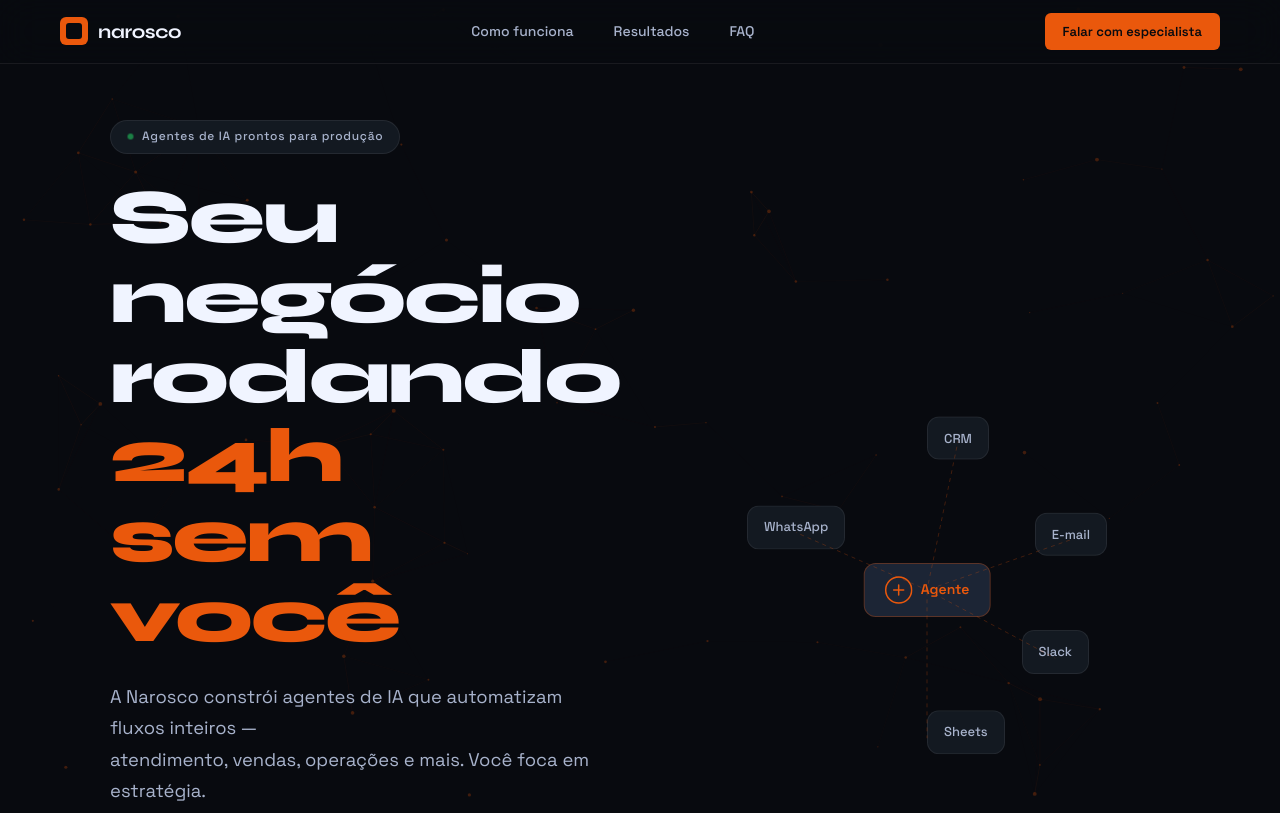
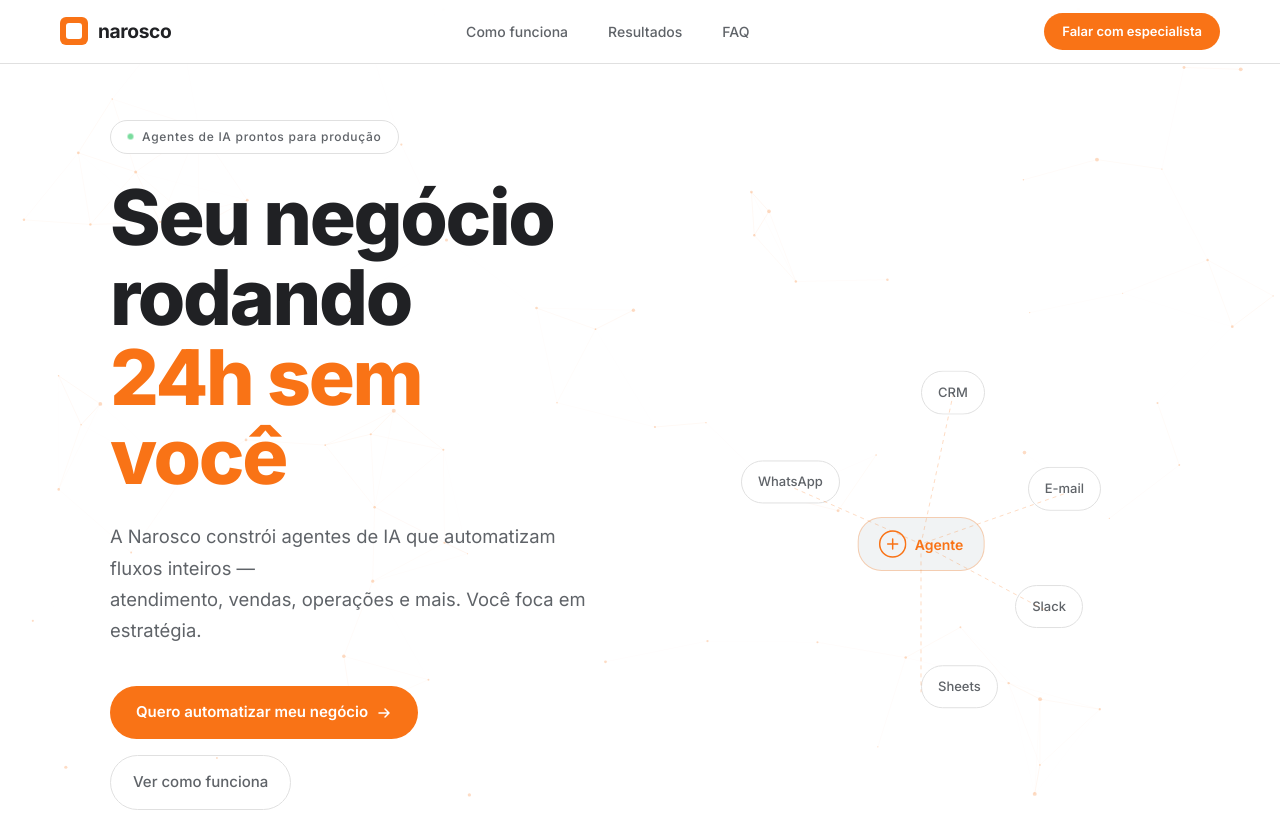
Before and after one commit to JhonatanF/narosco-site, a plain HTML site: page index.html in a window 1280 px wide. Shown: the top 813 px of the page. Drawn offline with Linux system fonts and the light colour scheme.

Commit message:
add new version of site, with clean designer

```diff
--- a/index.html
+++ b/index.html
@@ -63,7 +63,7 @@
   <link rel="preconnect" href="https://fonts.googleapis.com" />
   <link rel="preconnect" href="https://fonts.gstatic.com" crossorigin />
   <link
-    href="https://fonts.googleapis.com/css2?family=Space+Grotesk:wght@300;400;500;600;700&family=Syne:wght@700;800&display=swap"
+    href="https://fonts.googleapis.com/css2?family=Inter:wght@300;400;500;600;700;800&display=swap"
     rel="stylesheet" />
   <link rel="stylesheet" href="style.css" />
 </head>
--- a/script.js
+++ b/script.js
@@ -49,7 +49,7 @@
 
       ctx.beginPath();
       ctx.arc(d.x, d.y, d.r, 0, Math.PI * 2);
-      ctx.fillStyle = 'rgba(234, 88, 12, 0.25)';
+      ctx.fillStyle = 'rgba(249, 115, 22, 0.25)';
       ctx.fill();
     });
 
@@ -64,7 +64,7 @@
           ctx.beginPath();
           ctx.moveTo(dots[i].x, dots[i].y);
           ctx.lineTo(dots[j].x, dots[j].y);
-          ctx.strokeStyle = `rgba(234, 88, 12, ${alpha})`;
+          ctx.strokeStyle = `rgba(249, 115, 22, ${alpha})`;
           ctx.lineWidth = 0.6;
           ctx.stroke();
         }
@@ -79,7 +79,7 @@
         ctx.beginPath();
         ctx.moveTo(dots[i].x, dots[i].y);
         ctx.lineTo(MOUSE.x, MOUSE.y);
-        ctx.strokeStyle = `rgba(234, 88, 12, ${alpha})`;
+        ctx.strokeStyle = `rgba(249, 115, 22, ${alpha})`;
         ctx.lineWidth = 0.8;
         ctx.stroke();
       }
@@ -120,7 +120,7 @@
       html += `
         <line
           x1="${cx}" y1="${cy}" x2="${nx}" y2="${ny}"
-          stroke="rgba(234,88,12,0.25)" stroke-width="1"
+          stroke="rgba(249,115,22,0.25)" stroke-width="1"
           stroke-dasharray="4 4"
           style="animation: dash-anim 2s linear ${delay}s infinite"
         />`;
--- a/style.css
+++ b/style.css
@@ -6,27 +6,27 @@
 
 /* ── DESIGN TOKENS ── */
 :root {
-  --bg-0: #080a0f;
-  --bg-1: #0d1117;
-  --bg-2: #131921;
-  --bg-3: #1c2535;
+  --bg-0: #ffffff;
+  --bg-1: #f8f9fa;
+  --bg-2: #ffffff;
+  --bg-3: #f1f3f4;
 
-  --accent: #ea580c;
-  --accent-dim: rgba(234, 88, 12, 0.15);
-  --accent-glow: rgba(234, 88, 12, 0.06);
+  --accent: #f97316;
+  --accent-dim: rgba(249, 115, 22, 0.1);
+  --accent-glow: rgba(249, 115, 22, 0.05);
 
-  --text-0: #f0f4ff;
-  --text-1: #a8b3cc;
-  --text-2: #5c6b84;
+  --text-0: #202124;
+  --text-1: #5f6368;
+  --text-2: #80868b;
 
-  --border: rgba(255, 255, 255, 0.07);
-  --border-accent: rgba(234, 88, 12, 0.3);
+  --border: #e0e0e0;
+  --border-accent: rgba(249, 115, 22, 0.3);
 
-  --font-display: 'Syne', sans-serif;
-  --font-body: 'Space Grotesk', sans-serif;
+  --font-display: 'Inter', sans-serif;
+  --font-body: 'Inter', sans-serif;
 
-  --radius: 6px;
-  --radius-lg: 12px;
+  --radius: 100px;
+  --radius-lg: 24px;
 
   --transition: 240ms cubic-bezier(0.4, 0, 0.2, 1);
   --transition-slow: 600ms cubic-bezier(0.4, 0, 0.2, 1);
@@ -43,7 +43,7 @@
 
 html {
   scroll-behavior: smooth;
-  color-scheme: dark;
+  color-scheme: light;
 }
 
 body {
@@ -139,7 +139,7 @@ button {
   gap: 2rem;
   padding: 0 clamp(20px, 5vw, 60px);
   height: 64px;
-  background: rgba(8, 10, 15, 0.8);
+  background: rgba(255, 255, 255, 0.9);
   backdrop-filter: blur(20px);
   border-bottom: 1px solid var(--border);
   transition: border-color var(--transition);
@@ -318,7 +318,7 @@ button {
 .btn-primary:hover {
   opacity: 0.9;
   transform: translateY(-2px);
-  box-shadow: 0 16px 40px rgba(234, 88, 12, 0.25);
+  box-shadow: 0 16px 40px rgba(249, 115, 22, 0.25);
 }
 
 .btn-ghost {
@@ -541,7 +541,7 @@ button {
   border-radius: var(--radius-lg);
   padding: clamp(3rem, 6vw, 5rem) clamp(2rem, 5vw, 4rem);
   text-align: center;
-  box-shadow: 0 24px 50px rgba(234, 88, 12, 0.15);
+  box-shadow: 0 24px 50px rgba(249, 115, 22, 0.15);
   position: relative;
   overflow: hidden;
 }
@@ -551,10 +551,10 @@ button {
   content: '';
   position: absolute;
   inset: 0;
-  background-image: radial-gradient(rgba(8, 10, 15, 0.15) 1px, transparent 1px);
+  background-image: radial-gradient(rgba(255, 255, 255, 0.25) 1px, transparent 1px);
   background-size: 16px 16px;
   pointer-events: none;
-  opacity: 0.8;
+  opacity: 1;
 }
 
 .manifesto-tag {
@@ -564,7 +564,7 @@ button {
   letter-spacing: 0.12em;
   text-transform: uppercase;
   color: var(--bg-0);
-  border: 1.5px solid rgba(8, 10, 15, 0.25);
+  border: 1.5px solid rgba(255, 255, 255, 0.4);
   border-radius: 100px;
   padding: 6px 16px;
   margin-bottom: 2rem;
@@ -607,7 +607,7 @@ button {
   max-width: 840px;
   margin: 0 auto;
   font-weight: 500;
-  color: rgba(8, 10, 15, 0.85);
+  color: rgba(255, 255, 255, 0.9);
   position: relative;
   z-index: 2;
 }
@@ -653,7 +653,7 @@ button {
   line-height: 1;
   margin-bottom: 1rem;
   /* Outline text */
-  -webkit-text-stroke: 1px rgba(234, 88, 12, 0.3);
+  -webkit-text-stroke: 1px rgba(249, 115, 22, 0.3);
   color: transparent;
 }
 
@@ -921,7 +921,7 @@ button {
   left: -60px;
   width: 240px;
   height: 240px;
-  background: radial-gradient(circle, rgba(234, 88, 12, 0.08) 0%, transparent 70%);
+  background: radial-gradient(circle, rgba(249, 115, 22, 0.08) 0%, transparent 70%);
   pointer-events: none;
 }
 
@@ -989,7 +989,7 @@ button {
 .form-group select:focus {
   outline: none;
   border-color: var(--border-accent);
-  box-shadow: 0 0 0 3px rgba(234, 88, 12, 0.08);
+  box-shadow: 0 0 0 3px rgba(249, 115, 22, 0.15);
 }
 
 .form-group input::placeholder {
@@ -1019,7 +1019,7 @@ option {
 .btn-submit:hover {
   opacity: 0.9;
   transform: translateY(-2px);
-  box-shadow: 0 12px 32px rgba(234, 88, 12, 0.3);
+  box-shadow: 0 12px 32px rgba(249, 115, 22, 0.3);
 }
 
 .form-note {
@@ -1105,7 +1105,7 @@ option {
   display: flex;
   align-items: center;
   justify-content: center;
-  background: rgba(8, 10, 15, 0.85);
+  background: rgba(255, 255, 255, 0.85);
   backdrop-filter: blur(8px);
 }
 
```
